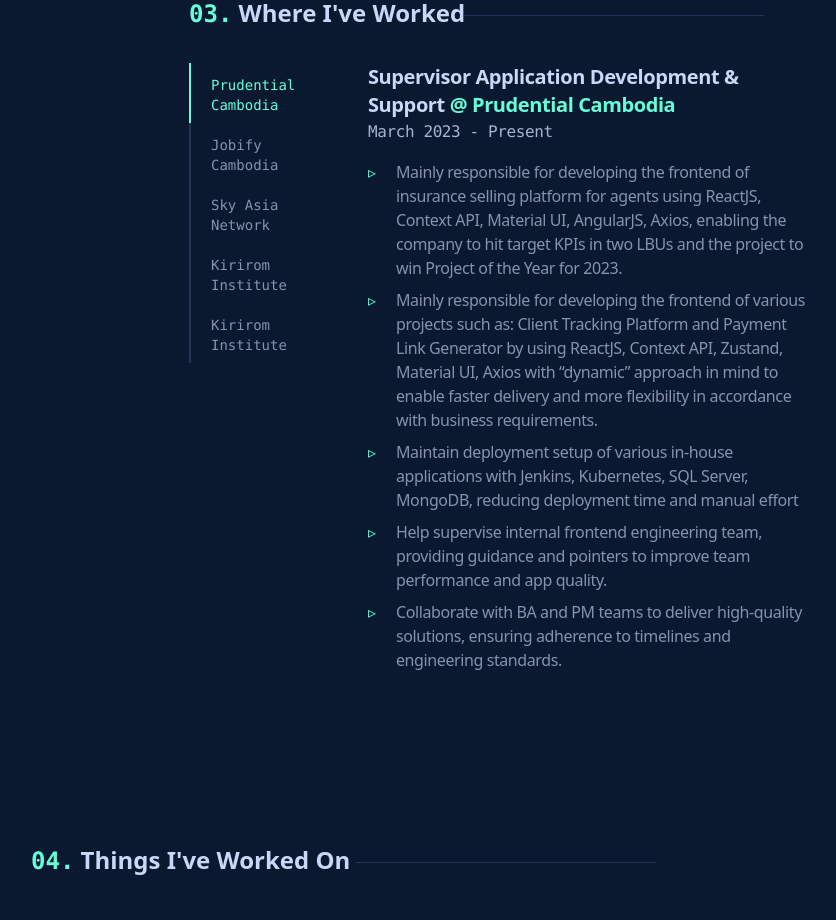
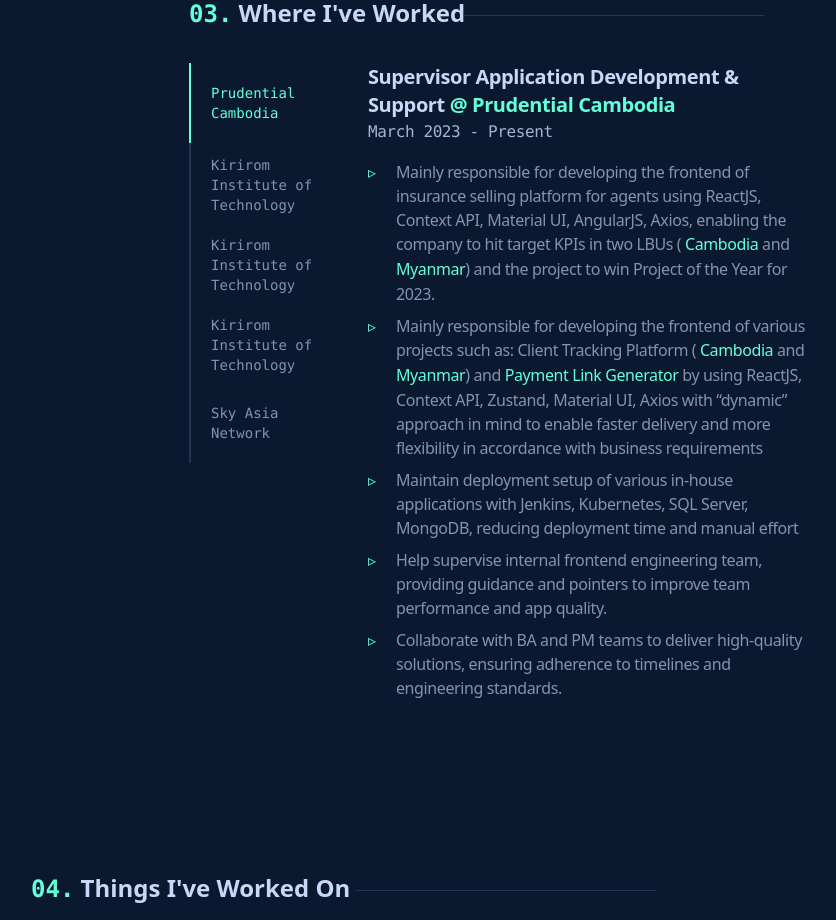
Before and after one commit to Enveed/seamsopagnarith-portfolio-v2, a Next.js app: page / in a window 1280 px wide. Shown: the part 1840-2760 px from the top of the page, without its empty margins (141-977 px from the left). Built offline with nearby package versions, Linux system fonts and the light colour scheme.

Commit message:
fix - update work experiences for better clarity

```diff
--- a/components/Work.jsx
+++ b/components/Work.jsx
@@ -6,10 +6,10 @@
   const [activeTab, setActiveTab] = useState(1);
   const indicatorMovementMd = [
     "sm:translate-y-[0px]",
-    "sm:translate-y-[60px]",
-    "sm:translate-y-[120px]",
-    "sm:translate-y-[180px]",
+    "sm:translate-y-[80px]",
+    "sm:translate-y-[160px]",
     "sm:translate-y-[240px]",
+    "sm:translate-y-[320px]",
   ];
   const indicatorMovement = [
     "translate-x-[0px]",
@@ -38,7 +38,7 @@
               onClick={() => setActiveTab(1)}
               className={`${
                 activeTab === 1 ? "text-[#64ffda]" : "text-[#8892b0]"
-              } min-w-[120px] sm:w-full h-[60px] border-b-2 border-[#233554] shadow-none px-0 sm:px-[20px] py-3 rounded-none transition-all duration-200 text-center sm:border-b-0 sm:border-l-2 sm:text-left sm:min-w-0 hover:bg-[#112240] hover:text-[#64ffda]`}
+              } min-w-[120px] sm:w-full h-[80px] border-b-2 border-[#233554] shadow-none px-0 sm:px-[20px] py-3 rounded-none transition-all duration-200 text-center sm:border-b-0 sm:border-l-2 sm:text-left sm:min-w-0 hover:bg-[#112240] hover:text-[#64ffda]`}
             >
               Prudential Cambodia
             </button>
@@ -46,37 +46,38 @@
               onClick={() => setActiveTab(2)}
               className={`${
                 activeTab === 2 ? "text-[#64ffda]" : "text-[#8892b0]"
-              } min-w-[120px] sm:w-full h-[60px] border-b-2 border-[#233554] shadow-none px-0 sm:px-[20px] py-3 rounded-none transition-all duration-200 text-center sm:border-b-0 sm:border-l-2 sm:text-left sm:min-w-0 hover:bg-[#112240] hover:text-[#64ffda]`}
+              } min-w-[120px] sm:w-full h-[80px] border-b-2 border-[#233554] shadow-none px-0 sm:px-[20px] py-3 rounded-none transition-all duration-200 text-center sm:border-b-0 sm:border-l-2 sm:text-left sm:min-w-0 hover:bg-[#112240] hover:text-[#64ffda]`}
             >
-              Jobify Cambodia
+              Kirirom Institute of Technology
             </button>
             <button
               onClick={() => setActiveTab(3)}
               className={`${
                 activeTab === 3 ? "text-[#64ffda]" : "text-[#8892b0]"
-              } min-w-[120px] sm:w-full h-[60px] border-b-2 border-[#233554] shadow-none px-0 sm:px-[20px] py-3 rounded-none transition-all duration-200 text-center sm:border-b-0 sm:border-l-2 sm:text-left sm:min-w-0 hover:bg-[#112240] hover:text-[#64ffda]`}
+              } min-w-[120px] sm:w-full h-[80px] border-b-2 border-[#233554] shadow-none px-0 sm:px-[20px] py-3 rounded-none transition-all duration-200 text-center sm:border-b-0 sm:border-l-2 sm:text-left sm:min-w-0 hover:bg-[#112240] hover:text-[#64ffda]`}
             >
-              Sky Asia Network
+              {" "}
+              Kirirom Institute of Technology
             </button>
             <button
               onClick={() => setActiveTab(4)}
               className={`${
                 activeTab === 4 ? "text-[#64ffda]" : "text-[#8892b0]"
-              } min-w-[120px] sm:w-full h-[60px] border-b-2 border-[#233554] shadow-none px-0 sm:px-[20px] py-3 rounded-none transition-all duration-200 text-center sm:border-b-0 sm:border-l-2 sm:text-left sm:min-w-0 hover:bg-[#112240] hover:text-[#64ffda]`}
+              } min-w-[120px] sm:w-full h-[80px] border-b-2 border-[#233554] shadow-none px-0 sm:px-[20px] py-3 rounded-none transition-all duration-200 text-center sm:border-b-0 sm:border-l-2 sm:text-left sm:min-w-0 hover:bg-[#112240] hover:text-[#64ffda]`}
             >
-              Kirirom Institute
+              Kirirom Institute of Technology
             </button>
             <button
               onClick={() => setActiveTab(5)}
               className={`${
                 activeTab === 5 ? "text-[#64ffda]" : "text-[#8892b0]"
-              } min-w-[120px] sm:w-full h-[60px] border-b-2 border-[#233554] shadow-none px-0 sm:px-[20px] py-3 rounded-none transition-all duration-200 text-center sm:border-b-0 sm:border-l-2 sm:text-left sm:min-w-0 hover:bg-[#112240] hover:text-[#64ffda]`}
+              } min-w-[120px] sm:w-full h-[80px] border-b-2 border-[#233554] shadow-none px-0 sm:px-[20px] py-3 rounded-none transition-all duration-200 text-center sm:border-b-0 sm:border-l-2 sm:text-left sm:min-w-0 hover:bg-[#112240] hover:text-[#64ffda]`}
             >
-              Kirirom Institute
+              Sky Asia Network
             </button>
 
             <div
-              className={`absolute w-[120px] h-[2px] sm:h-[60px] sm:w-[2px] bottom-0 top-auto sm:top-0 sm:bottom-auto left-0 z-10 bg-[#64ffda] ${
+              className={`absolute w-[120px] h-[2px] sm:h-[80px] sm:w-[2px] bottom-0 top-auto sm:top-0 sm:bottom-auto left-0 z-10 bg-[#64ffda] ${
                 indicatorMovement[activeTab - 1]
               } sm:translate-x-0 translate-y-0 ${
                 indicatorMovementMd[activeTab - 1]
@@ -111,16 +112,58 @@
                   Mainly responsible for developing the frontend of insurance
                   selling platform for agents using ReactJS, Context API,
                   Material UI, AngularJS, Axios, enabling the company to hit
-                  target KPIs in two LBUs and the project to win Project of the
-                  Year for 2023.
+                  target KPIs in two LBUs ({" "}
+                  <Link href="https://prueshop.prudential.com.kh/eposweb">
+                    <a
+                      target="_blank"
+                      className="inline-block text-[#64ffda] after:block after:h-[1px] after:w-0 after:bg-[#64ffda] hover:after:w-full after:transition-all after:duration-300"
+                    >
+                      Cambodia
+                    </a>
+                  </Link>{" "}
+                  and{" "}
+                  <Link href="https://prueshop.prudential.com.kh/pmli/eposweb">
+                    <a
+                      target="_blank"
+                      className="inline-block text-[#64ffda] after:block after:h-[1px] after:w-0 after:bg-[#64ffda] hover:after:w-full after:transition-all after:duration-300"
+                    >
+                      Myanmar
+                    </a>
+                  </Link>
+                  ) and the project to win Project of the Year for 2023.
                 </li>
                 <li className="relative pl-7 before:left-0 before:absolute before:content-['▹'] before:text-[#64ffda] py-1">
                   Mainly responsible for developing the frontend of various
-                  projects such as: Client Tracking Platform and Payment Link
-                  Generator by using ReactJS, Context API, Zustand, Material UI,
-                  Axios with “dynamic” approach in mind to enable faster
-                  delivery and more flexibility in accordance with business
-                  requirements.
+                  projects such as: Client Tracking Platform ({" "}
+                  <Link href="https://prueshop.prudential.com.kh/lead">
+                    <a
+                      target="_blank"
+                      className="inline-block text-[#64ffda] after:block after:h-[1px] after:w-0 after:bg-[#64ffda] hover:after:w-full after:transition-all after:duration-300"
+                    >
+                      Cambodia
+                    </a>
+                  </Link>{" "}
+                  and
+                  <Link href="https://prueshop.prudential.com.kh/pmli/lead">
+                    <a
+                      target="_blank"
+                      className="inline-block text-[#64ffda] after:block after:h-[1px] after:w-0 after:bg-[#64ffda] hover:after:w-full after:transition-all after:duration-300"
+                    >
+                      Myanmar
+                    </a>
+                  </Link>
+                  ) and{" "}
+                  <Link href="https://prueshop.prudential.com.kh/billpayment">
+                    <a
+                      target="_blank"
+                      className="inline-block text-[#64ffda] after:block after:h-[1px] after:w-0 after:bg-[#64ffda] hover:after:w-full after:transition-all after:duration-300"
+                    >
+                      Payment Link Generator
+                    </a>
+                  </Link>{" "}
+                  by using ReactJS, Context API, Zustand, Material UI, Axios
+                  with “dynamic” approach in mind to enable faster delivery and
+                  more flexibility in accordance with business requirements
                 </li>
                 <li className="relative pl-7 before:left-0 before:absolute before:content-['▹'] before:text-[#64ffda] py-1">
                   Maintain deployment setup of various in-house applications
@@ -148,15 +191,15 @@
               }`}
             >
               <h3 className="text-[#ccd6f6] text-xl">
-                Fullstack Developer{" "}
+                Full-stack Developer{" "}
                 <span className="text-[#64ffda]">
                   @{" "}
-                  <Link href="https://jobify.works">
+                  <Link href="https://kit.edu.kh">
                     <a
                       target="_blank"
                       className="inline-block after:block after:h-[1px] after:w-0 after:bg-[#64ffda] hover:after:w-full after:transition-all after:duration-300"
                     >
-                      Jobify Cambodia
+                      Kirirom Institute of Technology
                     </a>
                   </Link>
                 </span>
@@ -166,10 +209,26 @@
               </p>
               <ul className="pt-3">
                 <li className="relative pl-7 before:left-0 before:absolute before:content-['▹'] before:text-[#64ffda] py-1">
-                  Developed and maintained the company&apos;s flagship mobile
-                  application using React Native, NativeBase, Redux-saga and the
-                  company&apos;s flagship web application using NuxtJS, VueX,
-                  Vuetfiy, creating a high-quality user experience.
+                  Developed and maintained the{" "}
+                  <Link href="https://play.google.com/store/apps/details?id=com.jobifycambodia">
+                    <a
+                      target="_blank"
+                      className="inline-block text-[#64ffda] after:block after:h-[1px] after:w-0 after:bg-[#64ffda] hover:after:w-full after:transition-all after:duration-300"
+                    >
+                      Jobify Cambodia&apos;s flagship mobile application
+                    </a>
+                  </Link>{" "}
+                  using React Native, NativeBase, Redux-saga and{" "}
+                  <Link href="https://jobify.works">
+                    <a
+                      target="_blank"
+                      className="inline-block text-[#64ffda] after:block after:h-[1px] after:w-0 after:bg-[#64ffda] hover:after:w-full after:transition-all after:duration-300"
+                    >
+                      Jobify Cambodia&apos;s flagship web application
+                    </a>
+                  </Link>{" "}
+                  using NuxtJS, VueX, Vuetfiy, creating a high-quality user
+                  experience.
                 </li>
                 <li className="relative pl-7 before:left-0 before:absolute before:content-['▹'] before:text-[#64ffda] py-1">
                   Contributed to the development and deployment of a
@@ -178,8 +237,16 @@
                 </li>
                 <li className="relative pl-7 before:left-0 before:absolute before:content-['▹'] before:text-[#64ffda] py-1">
                   Worked with Amazon Web Service services such as: EC2, S3,
-                  Cloudwatch…etc., to host and maintain the company&apos;s web
-                  infrastructure, improving system reliability and scalability.
+                  Cloudwatch…etc., to host and maintain{" "}
+                  <Link href="https://jobify.works">
+                    <a
+                      target="_blank"
+                      className="inline-block text-[#64ffda] after:block after:h-[1px] after:w-0 after:bg-[#64ffda] hover:after:w-full after:transition-all after:duration-300"
+                    >
+                      Jobify Cambodia&apos;s web infrastructure
+                    </a>
+                  </Link>
+                  , improving system reliability and scalability.
                 </li>
                 <li className="relative pl-7 before:left-0 before:absolute before:content-['▹'] before:text-[#64ffda] py-1">
                   Worked closely with the QA team to identify and address bugs
@@ -191,52 +258,6 @@
             <div
               className={`${
                 activeTab === 3
-                  ? "h-auto opacity-100 transition-opacity duration-300 block"
-                  : "h-0 opacity-0 transition-none [&>*]:hidden"
-              }`}
-            >
-              <h3 className="text-[#ccd6f6] text-xl">
-                Webmaster{" "}
-                <span className="text-[#64ffda]">
-                  @{" "}
-                  <Link href="https://skyasianetwork.com">
-                    <a
-                      target="_blank"
-                      className="inline-block after:block after:h-[1px] after:w-0 after:bg-[#64ffda] hover:after:w-full after:transition-all after:duration-300"
-                    >
-                      Sky Asia Network
-                    </a>
-                  </Link>
-                </span>
-              </h3>
-              <p className="font-mono text-[#a8b2d1]">January - June 2022</p>
-              <ul className="pt-3">
-                <li className="relative pl-7 before:left-0 before:absolute before:content-['▹'] before:text-[#64ffda] py-1">
-                  Designed and developed customers&apos; websites such as:
-                  Diamond Bedding Asia, Leopard Business Consultancy…etc. by
-                  using Wordpress, HTML, CSS to enable faster delivery in
-                  accordance with business requirements.
-                </li>
-                <li className="relative pl-7 before:left-0 before:absolute before:content-['▹'] before:text-[#64ffda] py-1">
-                  Deployed and maintained customers&apos; websites with
-                  OVHCloud, infomaniak, CPanel, enhancing scalability and
-                  reducing operational costs.
-                </li>
-                <li className="relative pl-7 before:left-0 before:absolute before:content-['▹'] before:text-[#64ffda] py-1">
-                  Assisted sales staff in communicating with customers to better
-                  understand their requirements and to update progress in a
-                  timely manner.
-                </li>
-                <li className="relative pl-7 before:left-0 before:absolute before:content-['▹'] before:text-[#64ffda] py-1">
-                  Assisted company in providing Microsoft Support services to
-                  customers.
-                </li>
-              </ul>
-            </div>
-
-            <div
-              className={`${
-                activeTab === 4
                   ? "h-auto opacity-100 transition-opacity duration-300 block"
                   : "h-0 opacity-0 transition-none [&>*]:hidden"
               }`}
@@ -277,7 +298,7 @@
 
             <div
               className={`${
-                activeTab === 5
+                activeTab === 4
                   ? "h-auto opacity-100 transition-opacity duration-300 block"
                   : "h-0 opacity-0 transition-none [&>*]:hidden"
               }`}
@@ -319,6 +340,68 @@
                 </li>
               </ul>
             </div>
+
+            <div
+              className={`${
+                activeTab === 5
+                  ? "h-auto opacity-100 transition-opacity duration-300 block"
+                  : "h-0 opacity-0 transition-none [&>*]:hidden"
+              }`}
+            >
+              <h3 className="text-[#ccd6f6] text-xl">
+                Webmaster{" "}
+                <span className="text-[#64ffda]">
+                  @{" "}
+                  <Link href="https://skyasianetwork.com">
+                    <a
+                      target="_blank"
+                      className="inline-block after:block after:h-[1px] after:w-0 after:bg-[#64ffda] hover:after:w-full after:transition-all after:duration-300"
+                    >
+                      Sky Asia Network
+                    </a>
+                  </Link>
+                </span>
+              </h3>
+              <p className="font-mono text-[#a8b2d1]">January - June 2022</p>
+              <ul className="pt-3">
+                <li className="relative pl-7 before:left-0 before:absolute before:content-['▹'] before:text-[#64ffda] py-1">
+                  Designed and developed customers&apos; websites such as:
+                  <Link href="https://diamondbedding.asia">
+                    <a
+                      target="_blank"
+                      className="inline-block text-[#64ffda] after:block after:h-[1px] after:w-0 after:bg-[#64ffda] hover:after:w-full after:transition-all after:duration-300"
+                    >
+                      Diamond Bedding Asia
+                    </a>
+                  </Link>
+                  ,{" "}
+                  <Link href="https://www.lbcbiz.com">
+                    <a
+                      target="_blank"
+                      className="inline-block text-[#64ffda] after:block after:h-[1px] after:w-0 after:bg-[#64ffda] hover:after:w-full after:transition-all after:duration-300"
+                    >
+                      Leopard Business Consultancy
+                    </a>
+                  </Link>
+                  …etc. by using Wordpress, HTML, CSS to enable faster delivery
+                  in accordance with business requirements.
+                </li>
+                <li className="relative pl-7 before:left-0 before:absolute before:content-['▹'] before:text-[#64ffda] py-1">
+                  Deployed and maintained customers&apos; websites with
+                  OVHCloud, infomaniak, CPanel, enhancing scalability and
+                  reducing operational costs.
+                </li>
+                <li className="relative pl-7 before:left-0 before:absolute before:content-['▹'] before:text-[#64ffda] py-1">
+                  Assisted sales staff in communicating with customers to better
+                  understand their requirements and to update progress in a
+                  timely manner.
+                </li>
+                <li className="relative pl-7 before:left-0 before:absolute before:content-['▹'] before:text-[#64ffda] py-1">
+                  Assisted company in providing Microsoft Support services to
+                  customers.
+                </li>
+              </ul>
+            </div>
           </div>
         </div>
       </motion.div>
```
